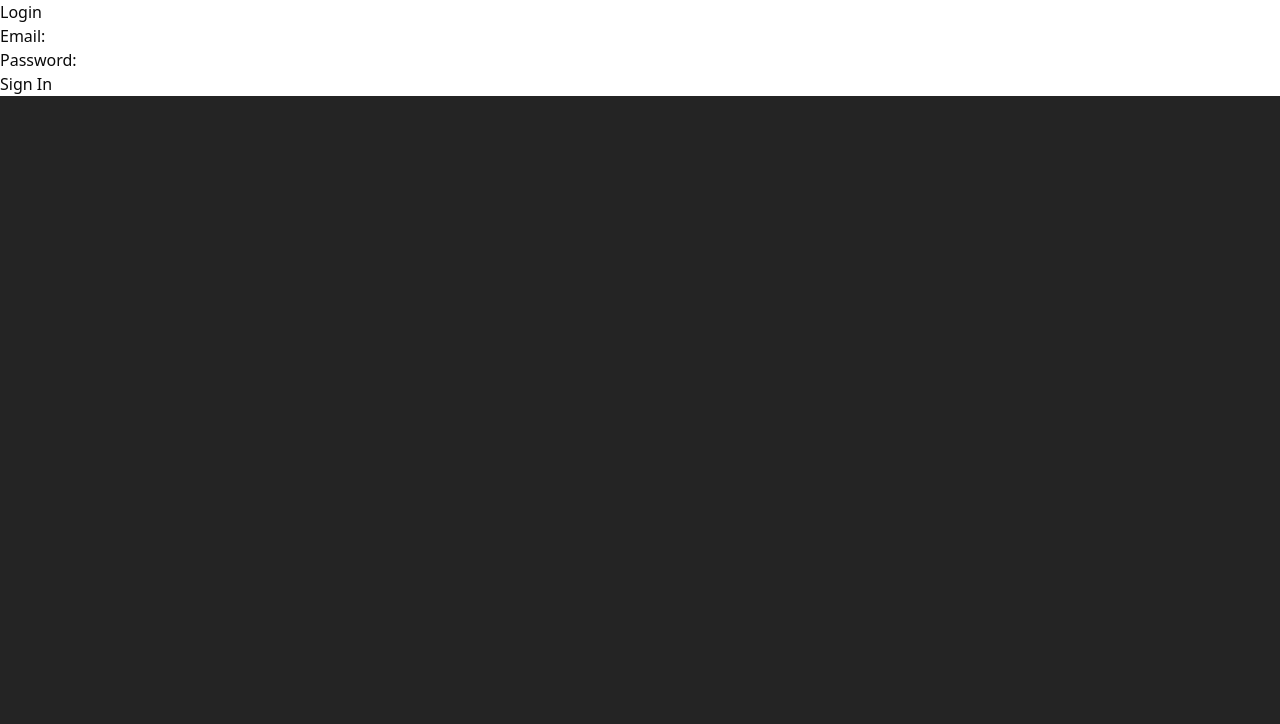
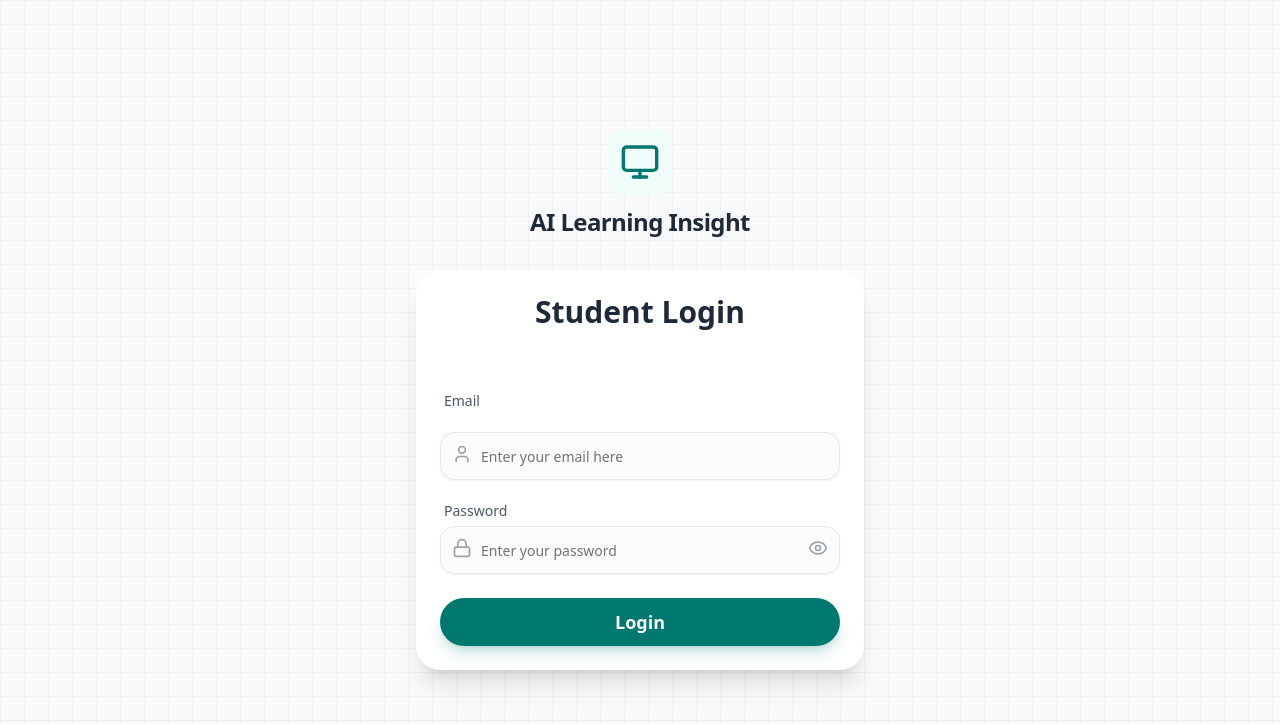
Before and after one commit to cardinaldeacre/Capstone-AI-Learning-Insight, a React app in the folder frontend/: page /login in a window 1280 px wide. Shown: the top 724 px of the page. Built offline with nearby package versions, Linux system fonts and the light colour scheme; no server answers; the HTML template or start-up script is replaced by a standard one.

Commit message:
[rizky] => modified login page

```diff
--- a/frontend/package.json
+++ b/frontend/package.json
@@ -13,6 +13,7 @@
     "@radix-ui/react-accordion": "^1.2.12",
     "@radix-ui/react-dialog": "^1.1.15",
     "@radix-ui/react-dropdown-menu": "^2.1.16",
+    "@radix-ui/react-label": "^2.1.8",
     "@radix-ui/react-progress": "^1.1.8",
     "@radix-ui/react-separator": "^1.1.8",
     "@radix-ui/react-slot": "^1.2.4",
--- /dev/null
+++ b/frontend/src/components/ui/label.jsx
@@ -0,0 +1,21 @@
+import * as React from "react"
+import * as LabelPrimitive from "@radix-ui/react-label"
+
+import { cn } from "@/lib/utils"
+
+function Label({
+  className,
+  ...props
+}) {
+  return (
+    <LabelPrimitive.Root
+      data-slot="label"
+      className={cn(
+        "flex items-center gap-2 text-sm leading-none font-medium select-none group-data-[disabled=true]:pointer-events-none group-data-[disabled=true]:opacity-50 peer-disabled:cursor-not-allowed peer-disabled:opacity-50",
+        className
+      )}
+      {...props} />
+  );
+}
+
+export { Label }
--- a/frontend/src/pages/Auth/LoginPage.jsx
+++ b/frontend/src/pages/Auth/LoginPage.jsx
@@ -1,69 +1,144 @@
 import React, { useState } from 'react';
-import useAuth from '@/hooks/useAuth';
+// import { useForm } from 'react-hook-form'; // Optional: jika ingin validasi form lebih lanjut
+import { Eye, EyeOff, Lock, User, Monitor } from 'lucide-react';
+import { Button } from '@/components/ui/button';
+import { Input } from '@/components/ui/input';
+import { Label } from '@/components/ui/label';
+import { Card, CardContent, CardHeader, CardTitle } from '@/components/ui/card';
+import useAuth from '@/hooks/useAuth'; // Sesuaikan path hook Anda
 import { useNavigate } from 'react-router-dom';
 
-const Login = () => {
+const LoginPage = () => {
   const { login } = useAuth();
   const navigate = useNavigate();
 
-  const [email, setEmail] = useState('');
-  const [password, setPassword] = useState('');
-  const [errorMsg, setErrorMsg] = useState('');
   const [isLoading, setIsLoading] = useState(false);
+  const [showPassword, setShowPassword] = useState(false);
+  const [errorMessage, setErrorMessage] = useState('');
+
+  const [formData, setFormData] = useState({
+    email: '',
+    password: ''
+  });
+
+  const handleChange = e => {
+    setFormData({
+      ...formData,
+      [e.target.name]: e.target.value
+    });
+  };
 
   const handleSubmit = async e => {
     e.preventDefault();
     setIsLoading(true);
-    setErrorMsg('');
+    setErrorMessage('');
 
     try {
-      await login(email, password);
-      navigate('/dashboard'); // Redirect setelah sukses
-    } catch (err) {
-      if (!err?.response) {
-        setErrorMsg('No Server Response');
-      } else if (err.response?.status === 400) {
-        setErrorMsg('Missing Username or Password');
-      } else if (err.response?.status === 401) {
-        setErrorMsg('Email atau Password salah');
-      } else {
-        setErrorMsg('Login Failed');
-      }
+      await login(formData.email, formData.password);
+      navigate('/dashboard');
+    } catch (error) {
+      console.error(error);
+      setErrorMessage('Username atau Password salah');
     } finally {
       setIsLoading(false);
     }
   };
 
   return (
-    <div className="login-container">
-      <h2>Login</h2>
-      {errorMsg && <p className="error">{errorMsg}</p>}
+    <div className="min-h-screen w-full flex flex-col items-center justify-center bg-gray-50 relative overflow-hidden">
+      <div className="absolute inset-0 bg-[linear-gradient(to_right,#80808012_1px,transparent_1px),linear-gradient(to_bottom,#80808012_1px,transparent_1px)] bg-size-[24px_24px]"></div>
 
-      <form onSubmit={handleSubmit}>
-        <div>
-          <label>Email:</label>
-          <input
+      <div className="z-10 flex flex-col items-center mb-8">
+        <div className="bg-teal-50 p-3 rounded-xl mb-3">
+          <Monitor className="w-10 h-10 text-teal-700" />
+        </div>
+        <h1 className="text-2xl font-bold text-gray-800 tracking-tight">
+          AI Learning Insight
+        </h1>
+      </div>
+
+      <Card className="w-full max-w-md shadow-xl border-none z-10 rounded-3xl">
+        <CardHeader className="space-y-1 pb-2">
+          <CardTitle className="text-3xl font-extrabold text-center text-gray-800">
+            Student Login
+          </CardTitle>
+        </CardHeader>
+
+        <CardContent className="grid gap-4 pt-6">
+          {errorMessage && (
+            <div className="p-3 text-sm text-red-500 bg-red-50 rounded-md text-center">
+              {errorMessage}
+            </div>
+          )}
+
+          <form onSubmit={handleSubmit} className="space-y-6">
+            {/* input email */}
+            <div className="space-y-2">
+              <Label className="text-gray-600 font-medium ml-1" htmlFor="email">
+                Email
+              </Label>
+            </div>
+            <div className="relative">
+              <User className="absolute left-3 top-3 h-5 w-5 text-gray-400" />
+              <Input
+                id="email"
+                name="email"
                 type="email"
+                placeholder="Enter your email here"
+                className="pl-10 h-12 rounded-xl bg-gray-50/50 border-gray-200 focus-visible:ring-teal-600"
+                value={formData.email}
+                onChange={handleChange}
                 required
-            value={email}
-            onChange={e => setEmail(e.target.value)}
               />
             </div>
-        <div>
-          <label>Password:</label>
-          <input
-            type="password"
+
+            {/* input password */}
+            <div className="space-y-2">
+              <Label
+                htmlFor="password"
+                className="text-gray-600 font-medium ml-1"
+              >
+                Password
+              </Label>
+              <div className="relative">
+                <Lock className="absolute left-3 top-3 h-5 w-5 text-gray-400" />
+                <Input
+                  id="password"
+                  name="password"
+                  type={showPassword ? 'text' : 'password'}
+                  placeholder="Enter your password"
+                  className="pl-10 pr-10 h-12 rounded-xl bg-gray-50/50 border-gray-200 focus-visible:ring-teal-600"
+                  value={formData.password}
+                  onChange={handleChange}
                   required
-            value={password}
-            onChange={e => setPassword(e.target.value)}
                 />
+
+                <button
+                  type="button"
+                  onClick={() => setShowPassword(!showPassword)}
+                  className="absolute right-3 top-3 text-gray-400 hover:text-gray-600 focus:outline-none"
+                >
+                  {showPassword ? (
+                    <EyeOff className="h-5 w-5" />
+                  ) : (
+                    <Eye className="h-5 w-5" />
+                  )}
+                </button>
               </div>
-        <button type="submit" disabled={isLoading}>
-          {isLoading ? 'Loading...' : 'Sign In'}
-        </button>
+            </div>
+
+            <Button
+              type="submit"
+              className="w-full h-12 text-lg font-semibold rounded-full bg-teal-700 hover:bg-teal-800 transition-colors shadow-lg shadow-teal-700/20"
+              disabled={isLoading}
+            >
+              {isLoading ? 'Logging in...' : 'Login'}
+            </Button>
           </form>
+        </CardContent>
+      </Card>
     </div>
   );
 };
 
-export default Login;
+export default LoginPage;
```
Also changed, not shown: 1 other file (tests, documents, lock files or other folders). Lines whose indentation alone changed are shown as unchanged.
